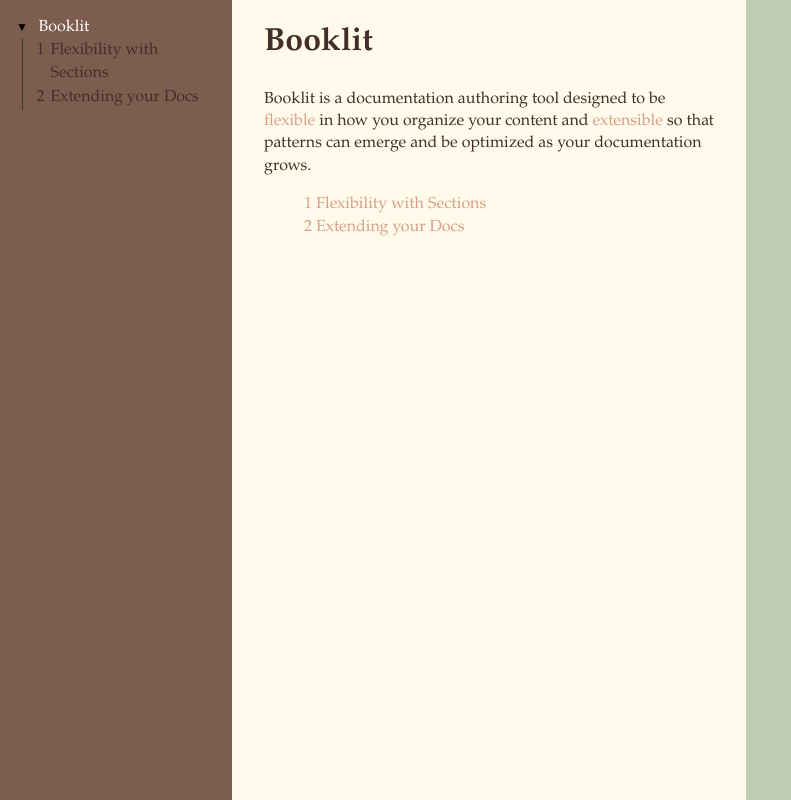
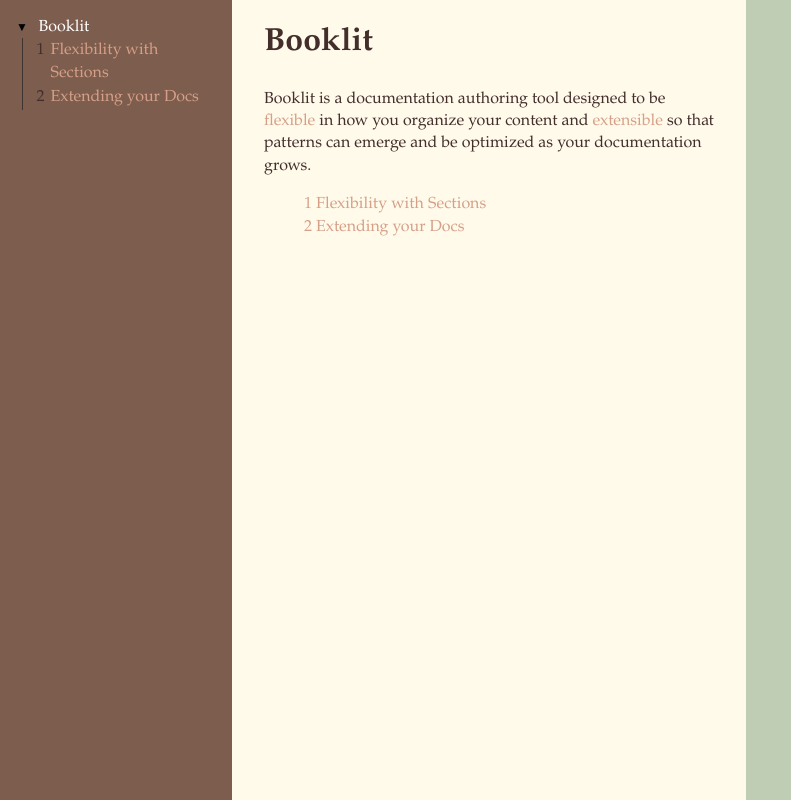
Before and after one commit to vito/booklit, a plain HTML site: page docs/index.html in a window 1280 px wide. Shown: the whole page, without its empty margins (0-791 px from the left). Drawn offline with Linux system fonts and the light colour scheme.

Commit message:
more readable sidebar links

```diff
--- a/docs/css/booklit.css
+++ b/docs/css/booklit.css
@@ -41,10 +41,10 @@
 }
 
 .side {
-  color: #432E2B;
+  color: #D69F88;
 }
 
-.side a {
+.side .number-cell {
   color: #432E2B;
 }
 
```
